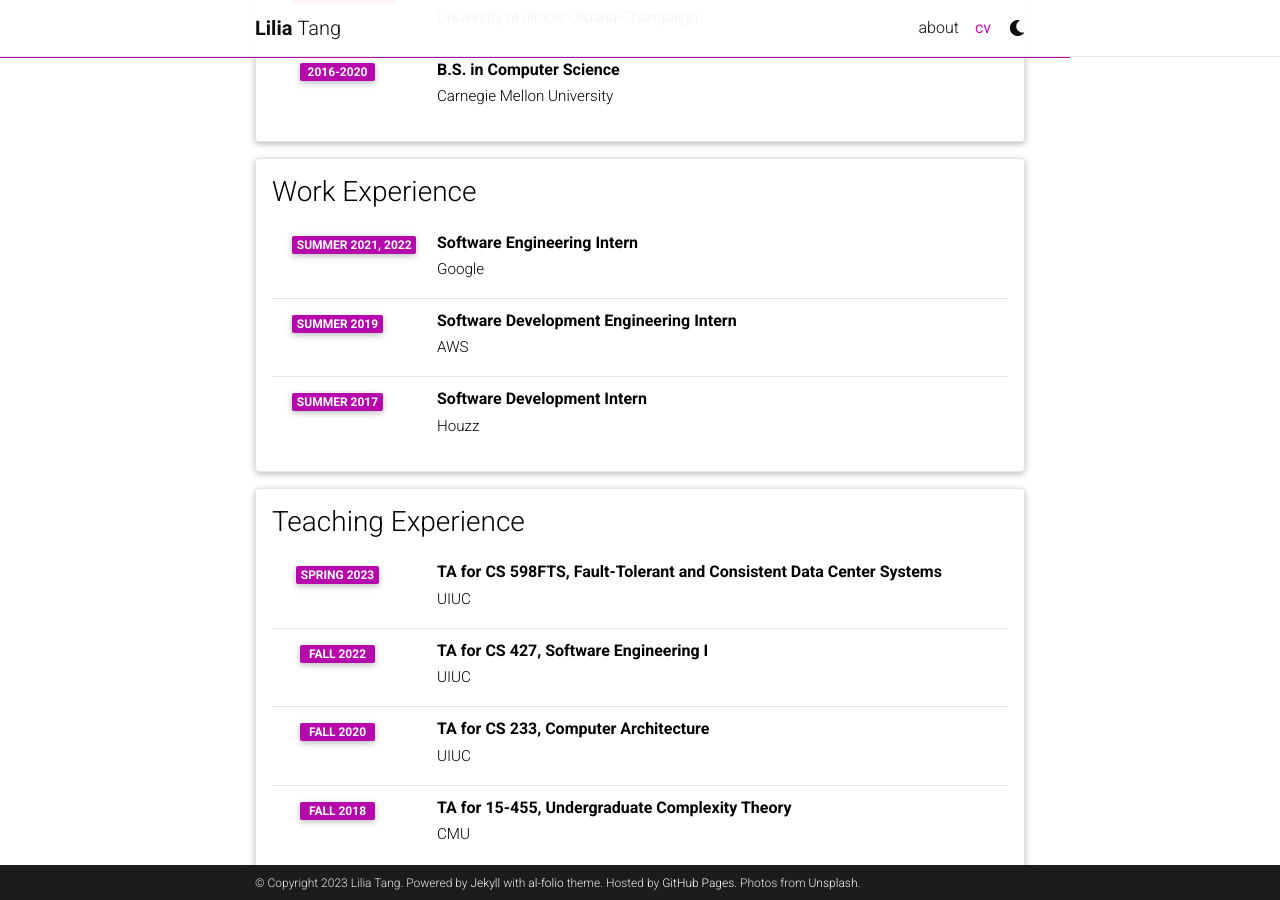
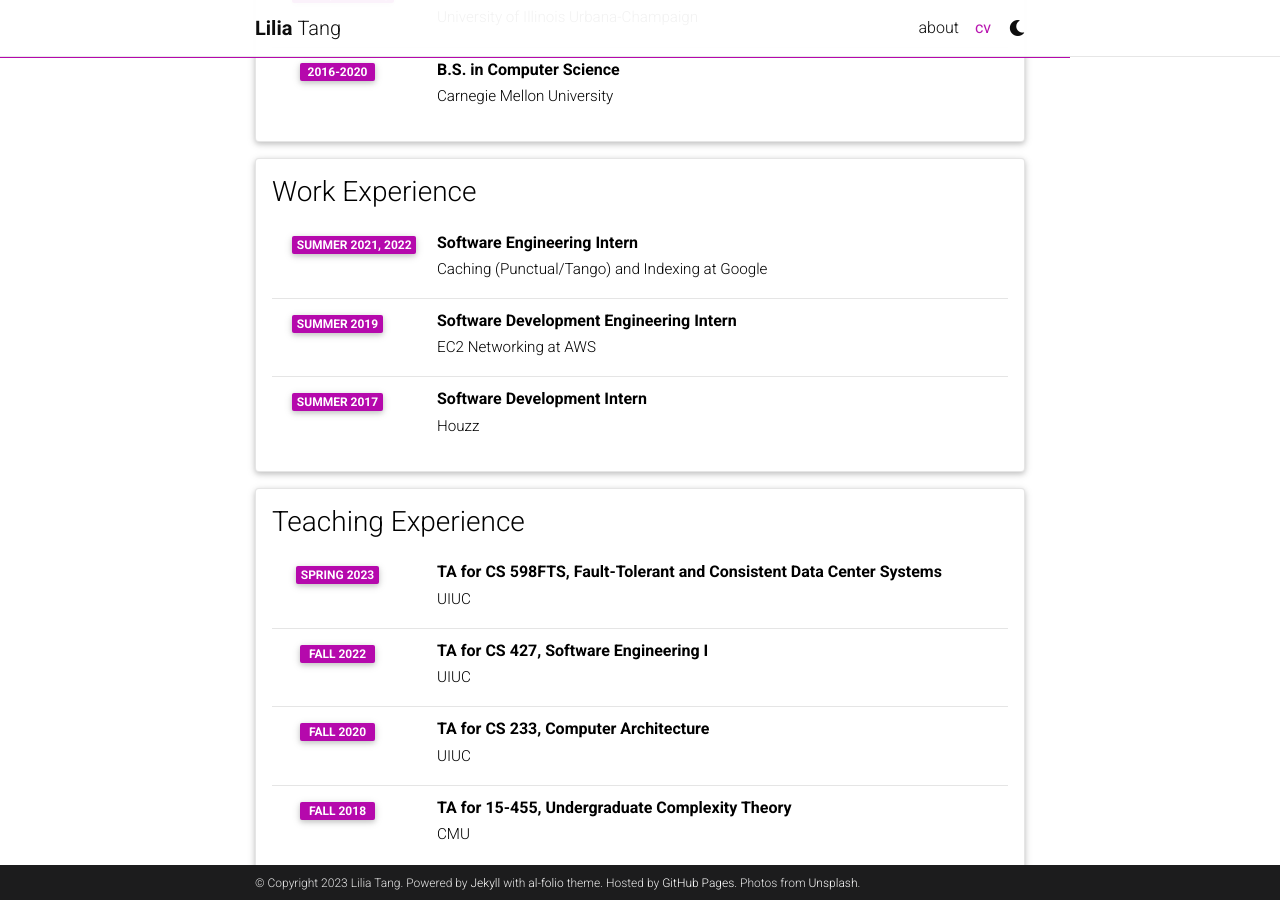
Before and after one commit to liliatangxy/liliatangxy.github.io, a Jekyll site: the page built from _pages/cv.md, in a window 1280 px wide and 900 px high, scrolled down 454 px. Built offline with Jekyll 4.4.1, drawn with Linux system fonts in a browser that asks for light colours; comment, search, counter and statistics services are not loaded; a style sheet for code colours, icons or effects is not loaded.

Commit message:
update teams in cv

```diff
--- a/_data/cv.yml
+++ b/_data/cv.yml
@@ -20,19 +20,12 @@
   type: time_table
   contents:
     - title: Software Engineering Intern
-      institution: Google
+      institution: Caching (Punctual/Tango) and Indexing at Google
       year: Summer 2021, 2022
-      descrption:
-        - contents:
-            - Caching (Punctual/Tango)
-            - Indexing
 
     - title: Software Development Engineering Intern
-      institution: AWS
+      institution: EC2 Networking at AWS
       year: Summer 2019
-      descrption:
-        - contents:
-            - EC2 Networking
 
     - title: Software Development Intern
       institution: Houzz
```
